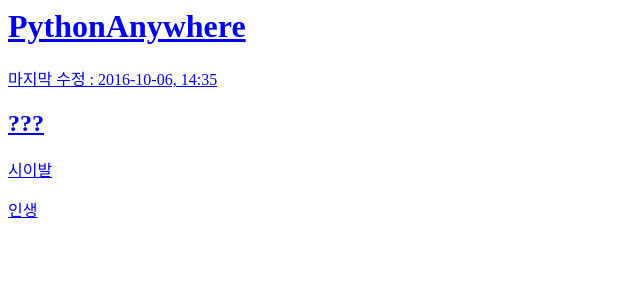
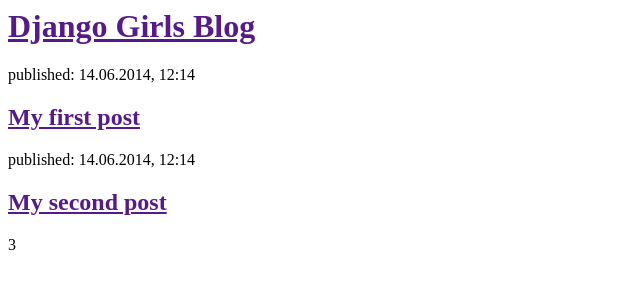
Before and after one commit to gadeuk/my-first-blog, a Django app: page / in a window 1280 px wide. Shown: the top 300 px of the page, without its empty margins (0-640 px from the left). Run offline with Django 3.2, Linux system fonts and the light colour scheme.

Commit message:
Change the HTML for my site(3)

```diff
--- a/blog/templates/blog/post_list.html
+++ b/blog/templates/blog/post_list.html
@@ -1,25 +1,23 @@
 <html>
 	<head>
-		<title>장고 테스트</title>
+		<title>Django Girls blog</title>
 	</head>
-
 	<body>
 		<div>
-			<h1><a href="PythonAnywhere.com">PythonAnywhere</h1>
+			<h1><a href="">Django Girls Blog</a></h1>
+		</div>
+		<div>
+			<p>published: 14.06.2014, 12:14</p>
+			<h2><a href="">My first post</a></h2>
+			<p></p>
 		</div>
 
 		<div>
-			<p>
-				마지막 수정 : 2016-10-06, 14:35
-			</p>
-			<h2>???</h2>
+		<p>published: 14.06.2014, 12:14</p>
+		<h2><a href="">My second post</a></h2>
+		<p>3</p>
 		</div>
-
-		<div>
-
-		</div>
-		<p>시이발</p>
-		<p>인생</p>
 	</body>
+</html>
 
 </html>
```
